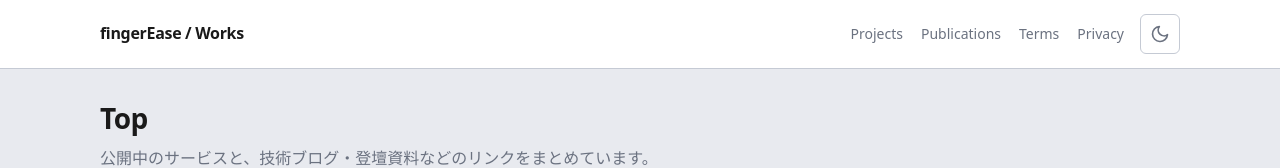
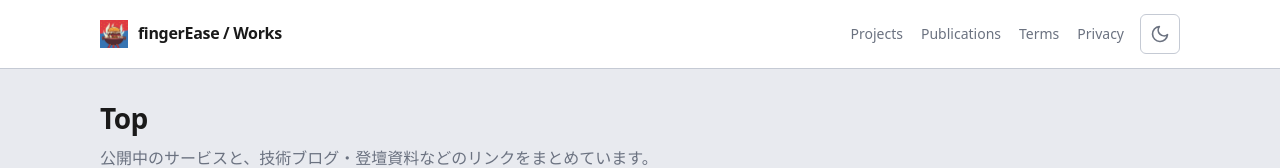
Before and after one commit to finger-ease/finger-ease.github.io, a React (Vite) app: page / in a window 1280 px wide. Shown: the top 168 px of the page. Built offline with nearby package versions, Linux system fonts and the light colour scheme.

Commit message:
Enhance Header component by adding site logo and title with improved styling; update CSS for better layout and alignment.

```diff
--- a/src/components/Header.module.css
+++ b/src/components/Header.module.css
@@ -38,12 +38,27 @@
 }
 
 .siteLink {
+  display: inline-flex;
+  align-items: center;
+  gap: 10px;
   font-size: 1rem;
   font-weight: 600;
   letter-spacing: -0.02em;
   color: var(--color-text);
   text-decoration: none;
   transition: color var(--transition);
+}
+
+.siteLogo {
+  flex-shrink: 0;
+  width: 28px;
+  height: 28px;
+  display: block;
+  object-fit: contain;
+}
+
+.siteTitle {
+  line-height: 1.2;
 }
 
 .siteLink:hover {
--- a/src/components/Header.tsx
+++ b/src/components/Header.tsx
@@ -7,7 +7,15 @@ export function Header() {
     <header className={styles.header}>
       <div className={styles.inner}>
         <Link to="/" className={styles.siteLink}>
-          fingerEase / Works
+          <img
+            src="/favicon.png"
+            alt=""
+            className={styles.siteLogo}
+            width={28}
+            height={28}
+            decoding="async"
+          />
+          <span className={styles.siteTitle}>fingerEase / Works</span>
         </Link>
         <nav className={styles.nav} aria-label="サイト内">
           <Link to="/#projects" className={styles.navLink}>
```
